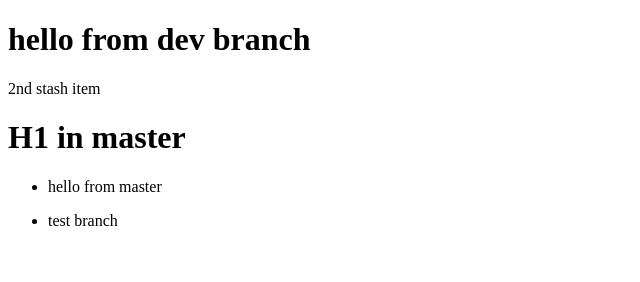
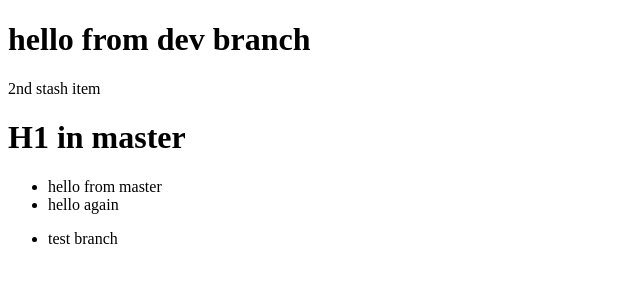
Before and after one commit to MohamedHamed0007/depi2026, a plain HTML site: page index.html in a window 1280 px wide. Shown: the whole page, without its empty margins (0-640 px from the left). Drawn offline with Linux system fonts and the light colour scheme.

Commit message:
new li in master

```diff
--- a/index.html
+++ b/index.html
@@ -11,6 +11,7 @@
         <h1>H1 in master</h1>
         <ul>
             <li>hello from master</li>
+            <li>hello again</li>
         </ul>
     </body>
 
```
